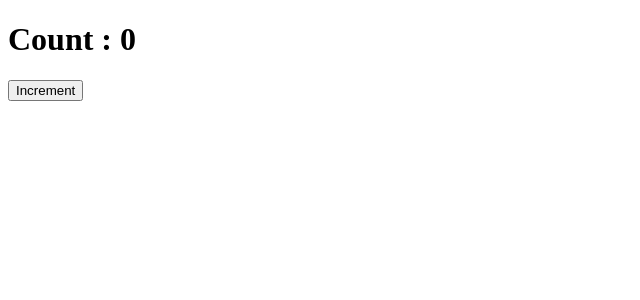
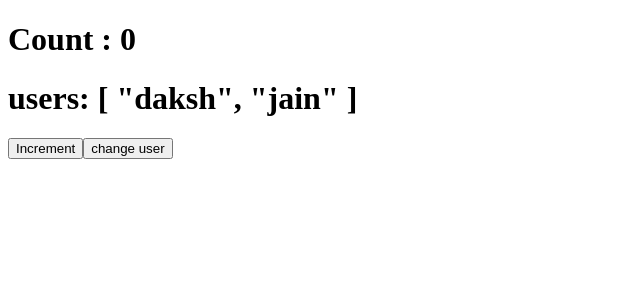
Before and after one commit to daksh1821/Vue-project, a Vue app in the folder vue-project/: page / in a window 1280 px wide. Shown: the top 300 px of the page, without its empty margins (0-640 px from the left). Built offline with nearby package versions, Linux system fonts and the light colour scheme.

Commit message:
reactive function

```diff
--- a/vue-project/src/components/myevent.vue
+++ b/vue-project/src/components/myevent.vue
@@ -1,14 +1,17 @@
 <script setup>
-import { ref } from 'vue';
-let count = ref(0);
-const inc = () =>{
-  count.value++;
+import { reactive } from 'vue';
+let initial_state = reactive({val: {count:0}, user:["daksh", "jain"]});
+const changeuser = () =>{
+  initial_state.user[0] = "khushi";
+  initial_state.user[1] = "pathak";
 }
 </script>
 
 <template>
-<h1>Count : {{count}}</h1>
-<button @:click="inc">Increment</button>
+<h1>Count : {{initial_state.val.count}}</h1>
+<h1>users: {{initial_state.user}}</h1>
+<button @:click="initial_state.val.count++">Increment</button>
+<button @:click="changeuser"> change user</button>
 </template>
 
 <style scoped></style>
```
